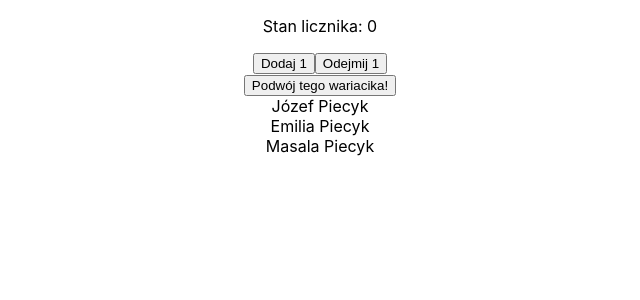
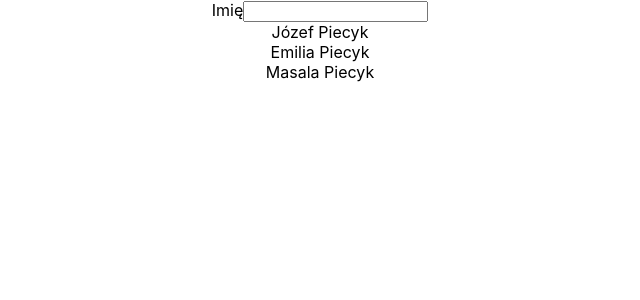
Before and after one commit to masives/taste-react, a React (Create React App) app: page / in a window 1280 px wide. Shown: the top 300 px of the page, without its empty margins (320-960 px from the left). Built offline with nearby package versions, Linux system fonts and the light colour scheme; the HTML template or start-up script is replaced by a standard one.

Commit message:
add input

```diff
--- a/src/App.js
+++ b/src/App.js
@@ -3,14 +3,15 @@ import React from 'react';
 // tak możemy importować style
 import './App.css';
 
-import CounterButton from './components/CounterButton';
+// import CounterButton from './components/CounterButton';
 import User from './components/User';
+import Searchbar from './components/Searchbar';
 
 class App extends React.Component {
   render() {
     return (
       <div className="App">
-        <CounterButton />
+        <Searchbar />
         <User name="Józef" surname="Piecyk" />
         <User name="Emilia" surname="Piecyk" />
         <User name="Masala" surname="Piecyk" />
--- /dev/null
+++ b/src/components/Searchbar.js
@@ -0,0 +1,23 @@
+import React from 'react';
+
+class Searchbar extends React.Component {
+  state = {
+    name: '',
+  };
+
+  handleChange = (event) => {
+    this.setState({ name: event.target.value });
+  };
+
+  render() {
+    console.log(this.state.name);
+    return (
+      <label>
+        Imię
+        <input type="text" onChange={this.handleChange} value={this.state.name} />
+      </label>
+    );
+  }
+}
+
+export default Searchbar;
```
